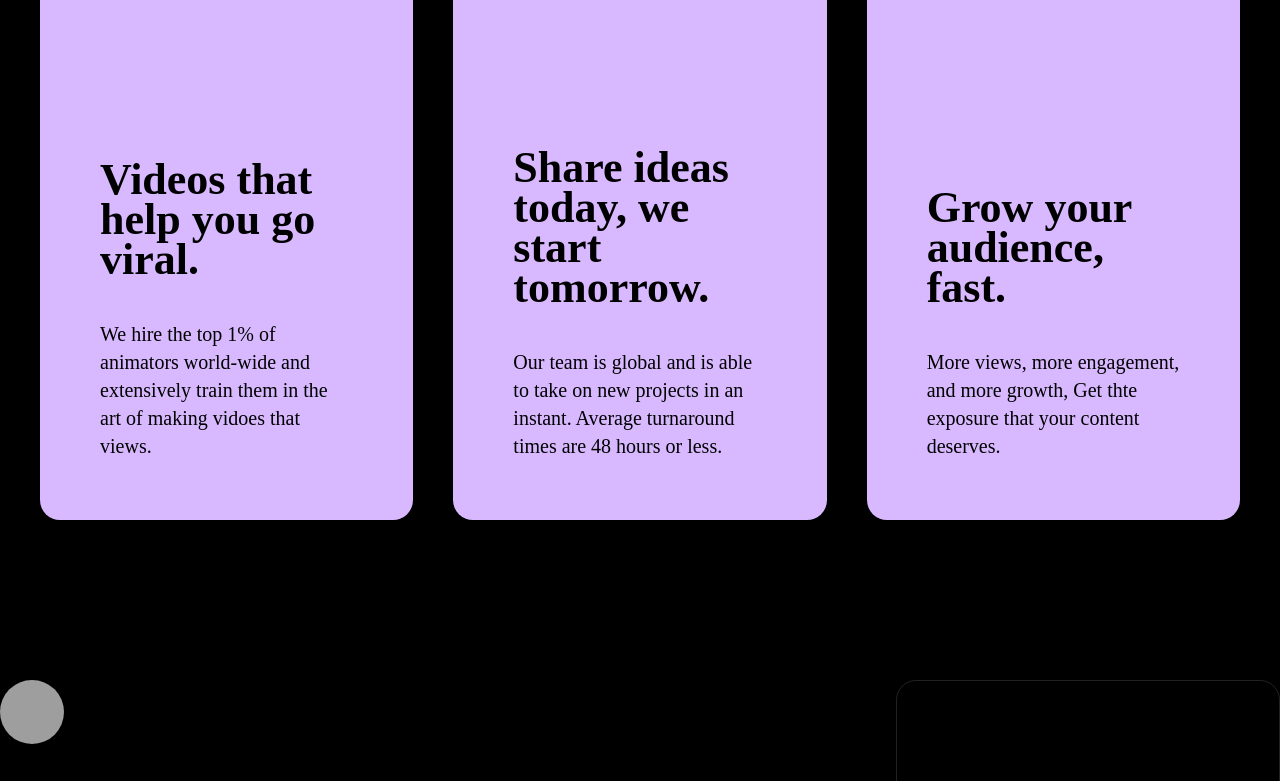
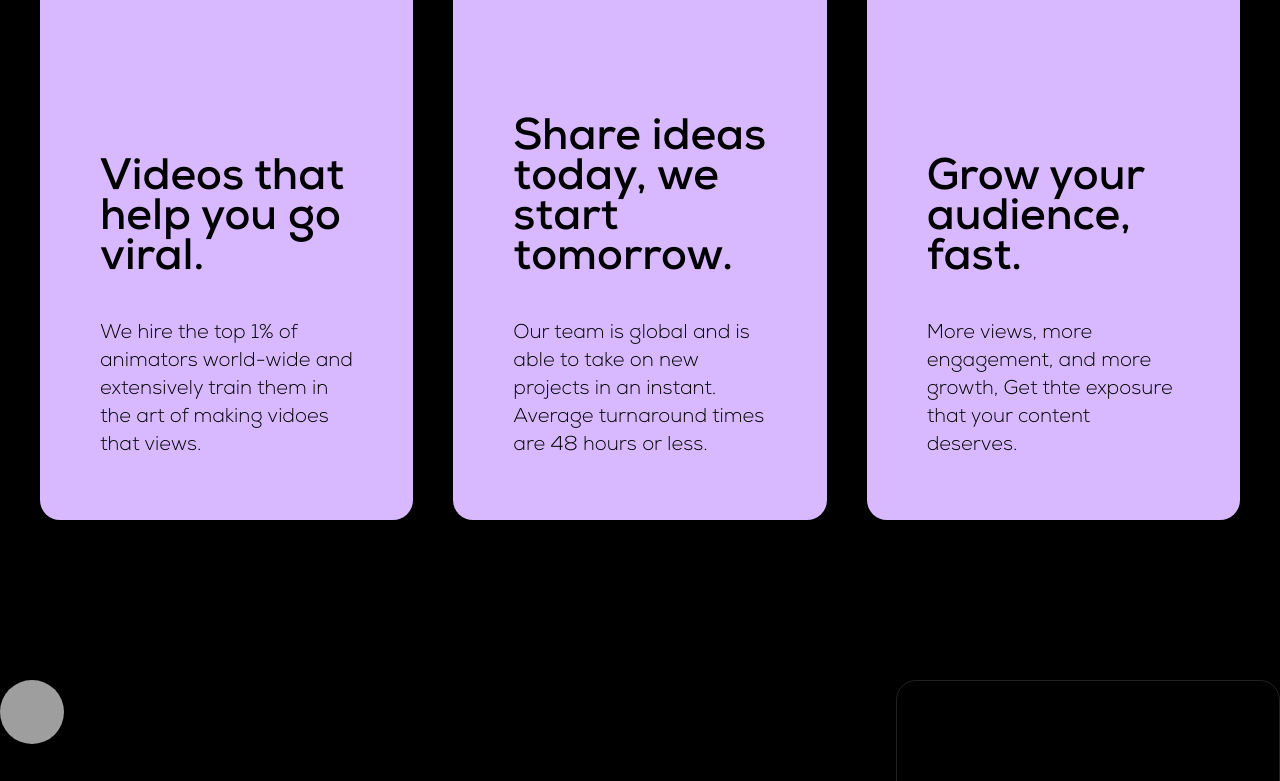
Before and after one commit to iamajraj/agency-landing-page, a website built with Vite: page index.html in a window 1280 px wide. Shown: the part 1160-1941 px from the top of the page. Built offline with nearby package versions, Linux system fonts and the light colour scheme; grey boxes are pictures that could not be loaded.

Commit message:
update: fonts added

```diff
--- a/src/style.css
+++ b/src/style.css
@@ -1,6 +1,23 @@
 @tailwind base;
 @tailwind components;
 @tailwind utilities;
+
+@font-face {
+  font-family: Nexa;
+  src: url('/fonts/NexaRegular.otf');
+}
+
+@font-face {
+  font-family: Nexa;
+  src: url('/fonts/NexaLight.otf');
+  font-weight: 400;
+}
+
+@font-face {
+  font-family: Nexa;
+  src: url('/fonts/NexaBold.otf');
+  font-weight: bold;
+}
 
 body,
 html {
```
Also changed, not shown: public/fonts/NexaBold.otf (added), public/fonts/NexaLight.otf (added), public/fonts/NexaRegular.otf (added).
